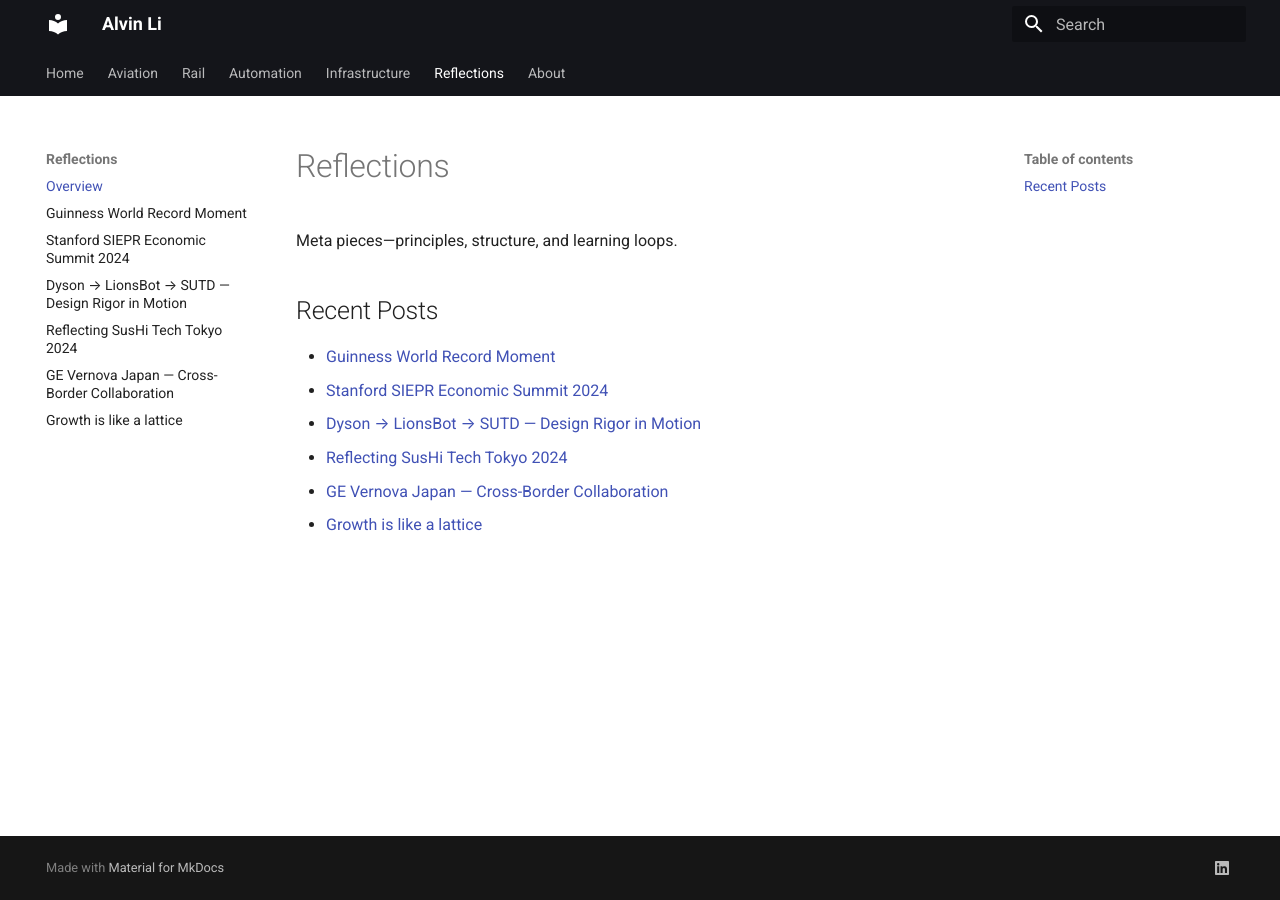
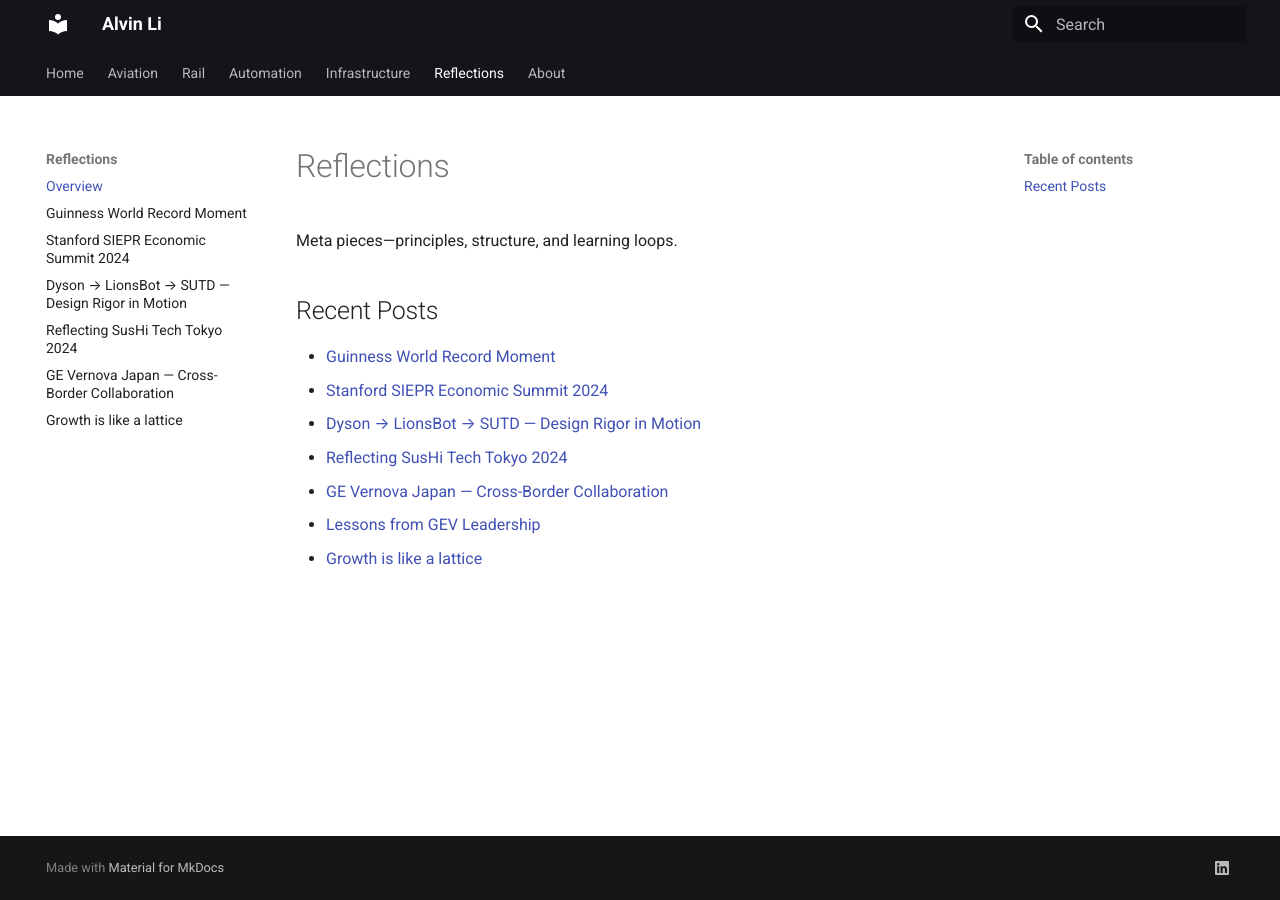
Before and after one commit to alvvvli/alvin-site, an MkDocs documentation site: the page built from docs/reflections/index.md, in a window 1280 px wide. Built offline with MkDocs 1.6.1 and Material for MkDocs 9.7.7, drawn with Linux system fonts in a browser that asks for light colours.

Commit message:
Update index.md

```diff
--- a/docs/reflections/index.md
+++ b/docs/reflections/index.md
@@ -8,4 +8,5 @@ Meta pieces—principles, structure, and learning loops.
 - [Dyson → LionsBot → SUTD — Design Rigor in Motion](sutd.md)
 - [Reflecting SusHi Tech Tokyo 2024](sushi24.md)
 - [GE Vernova Japan — Cross-Border Collaboration](gevjp.md)
+- [Lessons from GEV Leadership](francisjulia.md)
 - [Growth is like a lattice](lattice.md)
```
